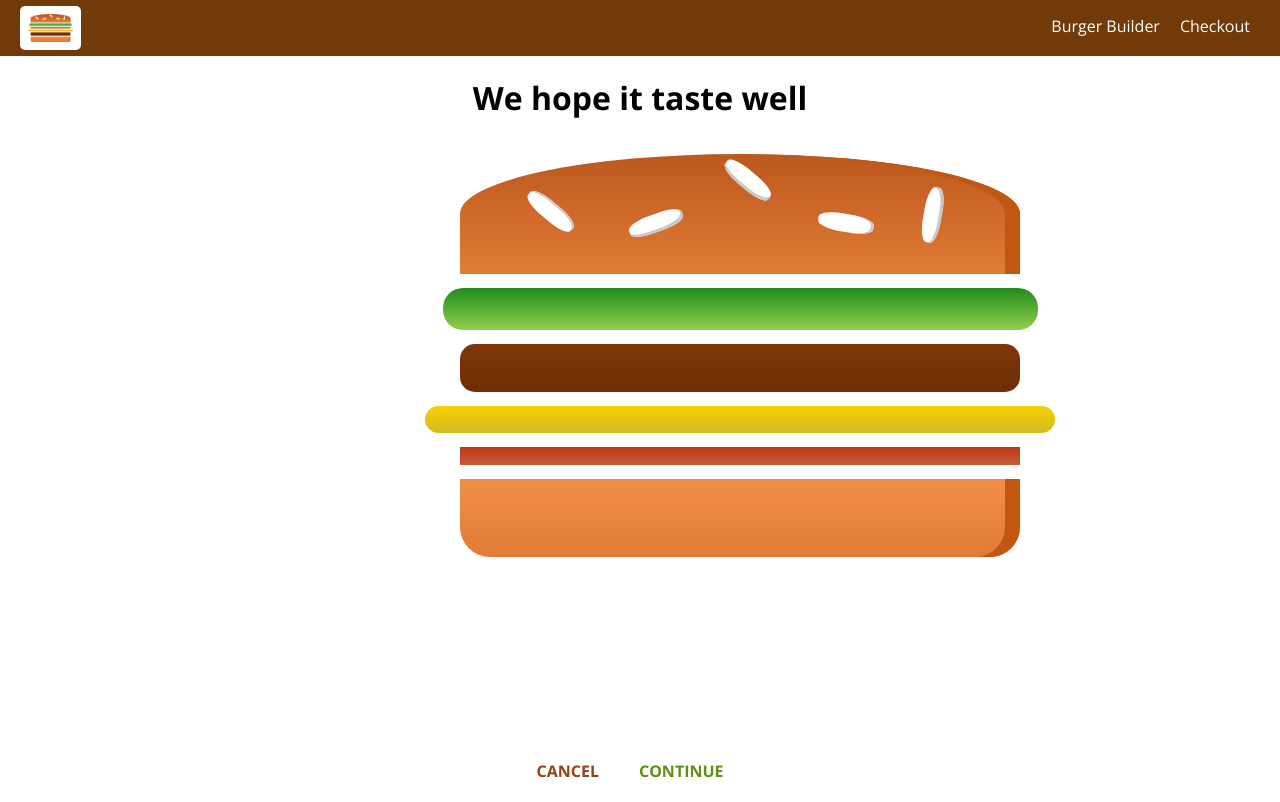
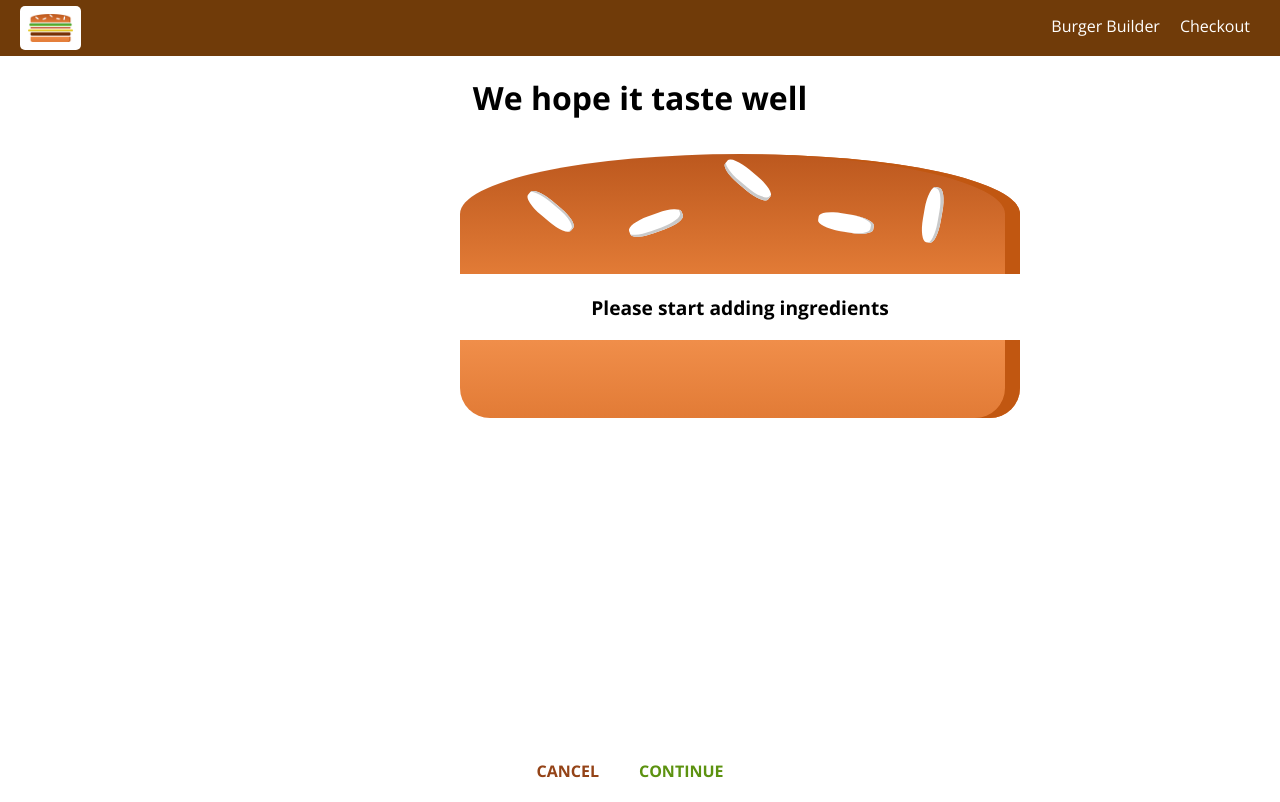
Before and after one commit to Jeffreyx38/burger-builder-react, a React (Create React App) app: page /checkout in a window 1280 px wide. Built offline with nearby package versions, Linux system fonts and the light colour scheme.

Commit message:
ingredients via query params

```diff
--- a/src/components/Burger/Burger.js
+++ b/src/components/Burger/Burger.js
@@ -1,12 +1,12 @@
 import React from 'react';
-import { withRouter } from 'react-router-dom'
+
 import classes from './Burger.module.css'
 
 import BurgerIngredient from './BurgerIngredient/BurgerIngredient'
 
 const burger = (props) => {
 
-
+    console.log(props);
     let transformedIngredients = Object.keys(props.ingredients)
         .map(igKey => {
             return [...Array(props.ingredients[igKey])].map((_, i) => {
@@ -31,4 +31,4 @@
     );
 };
 
-export default withRouter(burger);
+export default burger;
--- a/src/components/Order/CheckoutSummary/CheckoutSummary.js
+++ b/src/components/Order/CheckoutSummary/CheckoutSummary.js
@@ -10,6 +10,7 @@
         <div className={classes.CheckoutSummary}>
             <h1>We hope it taste well</h1>
             <div stle={{ width: '100px', margin: 'auto' }}>
+
                 <Burger ingredients={props.ingredients} />
             </div>
             <Button
--- a/src/containers/BurgerBuilder/BurgerBuilder.js
+++ b/src/containers/BurgerBuilder/BurgerBuilder.js
@@ -27,6 +27,7 @@
     }
 
     componentDidMount() {
+        console.log(this.props)
         axios.get('https://burgerbuilder-817b9.firebaseio.com/ingredients.json')
             .then(response => {
                 this.setState({ ingredients: response.data })
@@ -113,8 +114,15 @@
         //     .catch(err => {
         //         this.setState({ loading: false, purchasing: false })
         //     })
-
-        this.props.history.push('/checkout');
+        const queryParams = [];
+        for (let i in this.state.ingredients) {
+            queryParams.push(encodeURIComponent(i) + '=' + encodeURIComponent(this.state.ingredients[i]))
+        }
+        const queryString = queryParams.join('&');
+        this.props.history.push({
+            pathname: '/checkout',
+            search: '?' + queryString
+        });
     }
     render() {
 
@@ -156,8 +164,6 @@
         if (this.state.loading) {
             orderSummary = <Spinner />
         }
-
-
         return (
             <Aux>
                 <Modal show={this.state.purchasing} modalClosed={this.purchaseCancelHandler}>
--- a/src/containers/Checkout/Checkout.js
+++ b/src/containers/Checkout/Checkout.js
@@ -1,19 +1,29 @@
-import React, {Component } from 'react';
+import React, { Component } from 'react';
 
 import CheckoutSummary from '../../components/Order/CheckoutSummary/CheckoutSummary'
 
 
 class Checkout extends Component {
-    state ={
+    state = {
         ingredients: {
             salad: 1,
             meat: 1,
             cheese: 1,
-            bacon: 1
+            bacon: 2
         }
     }
 
-    checkoutCancelledHandler = () =>{
+    componentDidMount() {
+        const query = new URLSearchParams(this.props.location.search);
+
+        const ingredients = {};
+        for (let param of query.entries()) {
+            ingredients[param[0]] = +param[1];
+        }
+
+        this.setState({ ingredients: ingredients })
+    }
+    checkoutCancelledHandler = () => {
         this.props.history.goBack();
     }
     checkoutContinuedHandler = () => {
@@ -24,9 +34,9 @@
         return (
             <div>
                 <CheckoutSummary
-                checkoutCancelled={this.checkoutCancelledHandler}
-                checkoutContinued={this.checkoutContinuedHandler}
-                ingredients={this.state.ingredients}/>
+                    checkoutCancelled={this.checkoutCancelledHandler}
+                    checkoutContinued={this.checkoutContinuedHandler}
+                    ingredients={this.state.ingredients} />
             </div>
         )
     }
```
